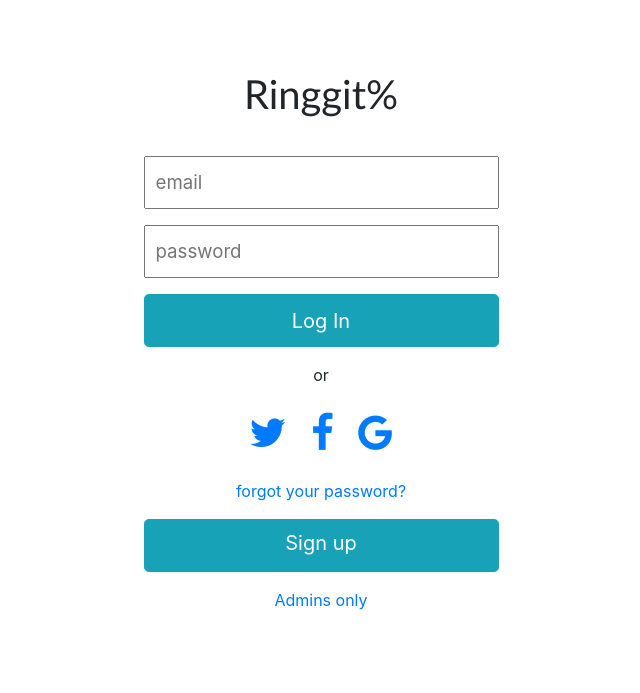
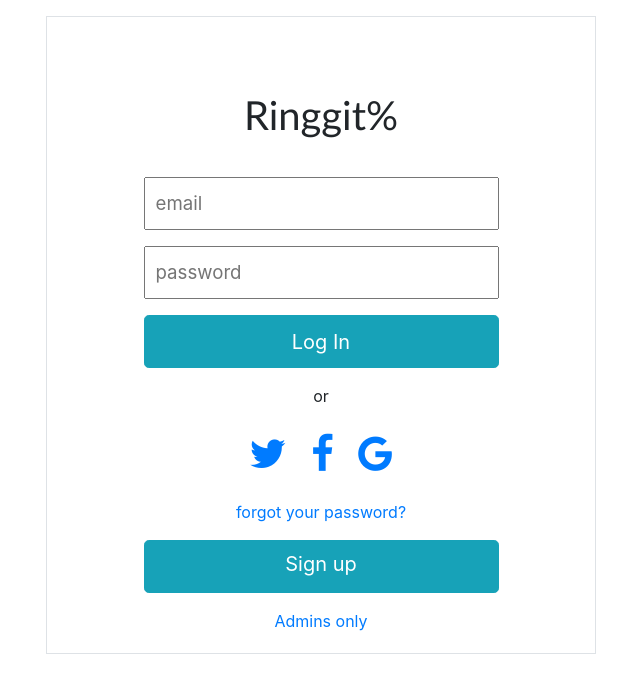
Before and after one commit to qayim/webapp1, a PHP site: page / in a window 1280 px wide. Shown: the top 693 px of the page, without its empty margins (319-959 px from the left). Run offline with PHP 8.4, Linux system fonts and the light colour scheme.

Commit message:
Update index.php

```diff
--- a/index.php
+++ b/index.php
@@ -24,11 +24,17 @@ session_start();
                 ':emai' => htmlentities($_POST['email']),
                 ':pas' => htmlentities(md5($_POST['pass'])),
             ));
+			$rows = $stmt->fetchAll(PDO::FETCH_ASSOC);
+
+
 			 $count = $stmt->rowCount();
+			foreach($rows as $row){
 
                 if($count > 0){
+
                      $_SESSION["email"] = $_POST["email"];
 					 $_SESSION["pass"] = md5($_POST["pass"]);
+					 $_SESSION["phone"] = $row["phone"];
                      header("location: deal.php");
                 }
                 else{
@@ -39,6 +45,7 @@ session_start();
             $_SESSION['success'] = "Logged in";
             header("Location: deal.php");
             return;
+			}
         }
     }
  ?>
@@ -62,9 +69,10 @@ session_start();
 			src="https://maxcdn.bootstrapcdn.com/bootstrap/4.5.2/js/bootstrap.min.js">
 		</script>
 		<style>
-		.container-lg{
+		.container-sm{
 			text-align: center;
-			margin: center;
+			padding: 10px;
+			width:550px;
 		}
 		.logo{
 			font-family: "Trebuchet MS", sans-serif;
@@ -98,8 +106,8 @@ session_start();
                 unset($_SESSION['error']);
               }
         ?>
-
-		<div class="container-lg">
+		<p> </p>
+		<div class="container-sm p-1 border">
 		<div class="logo">
 		<h1>Ringgit%</h1>
 		</div>
@@ -128,5 +136,6 @@ session_start();
 		</div>
 
 	</div>
+	<p> </p>
     </body>
 </html>
```
